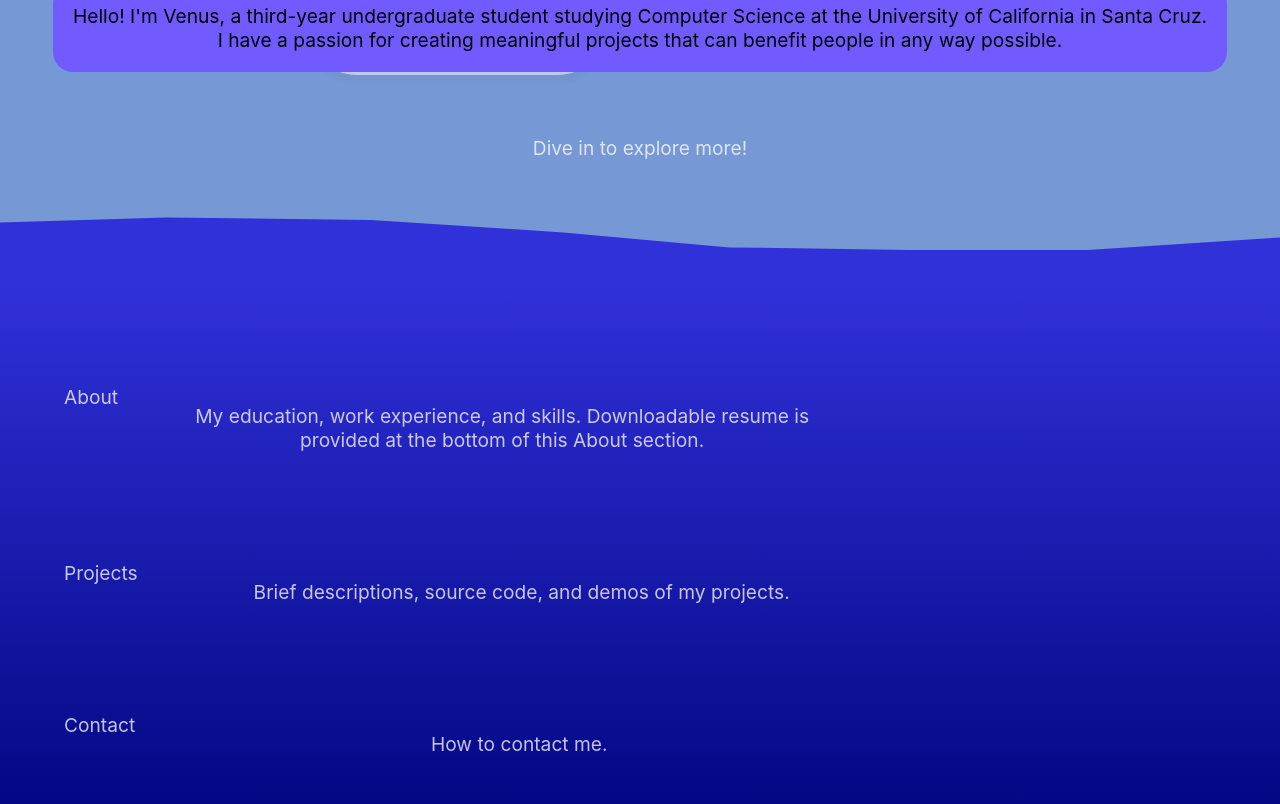
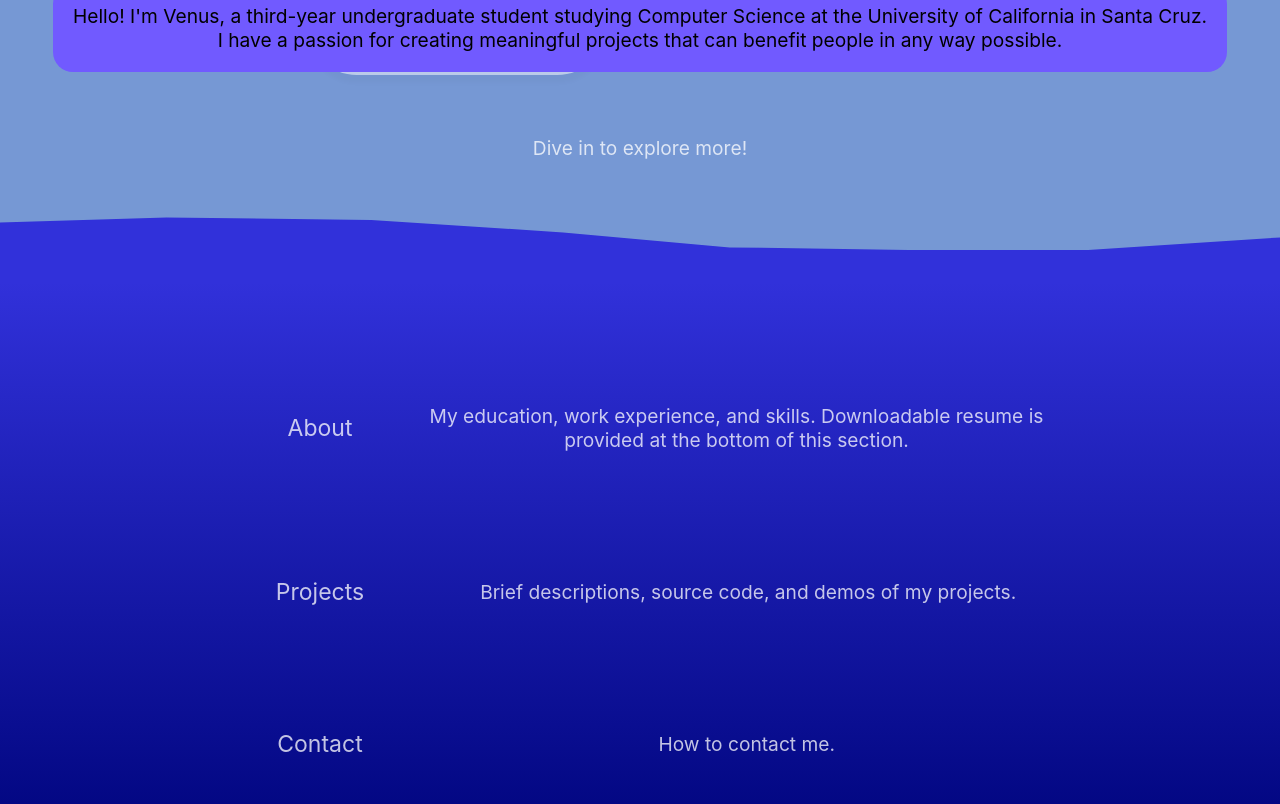
Before and after one commit to venuswku/venuswku.github.io, a React (Create React App) app: page / in a window 1280 px wide. Shown: the part 340-1144 px from the top of the page. Built offline with nearby package versions, Linux system fonts and the light colour scheme.

Commit message:
linked sections in website guide to its corresponding page when clicked

```diff
--- a/src/Pages/Home.css
+++ b/src/Pages/Home.css
@@ -99,10 +99,10 @@
 
 .wave-background {
     width: 100%;
-    color: rgba(255, 255, 255, 0.755);
     background: transparent;
 }
 .dive {
+    color: rgba(255, 255, 255, 0.755);
     cursor: pointer;
 }
 .wave {
@@ -128,13 +128,20 @@
     padding: 1% 5% 5% 5%;
 }
 .website-section {
+    color: rgba(255, 255, 255, 0.755);
+    text-decoration: none;
     cursor: pointer;
     margin-top: 7%;
     display: flex;
+    flex-direction: row;
+    justify-content: center;
+    align-items: center;
+}
+.section-name {
+    font-size: larger;
 }
 .section-description {
     width: 50%;
     text-align: center;
     padding: 0 5%;
-    justify-self: right;
 }
--- a/src/Pages/Home.js
+++ b/src/Pages/Home.js
@@ -2,6 +2,7 @@ import React from 'react';
 import './Home.css';
 import { makeStyles } from '@material-ui/core/styles';
 import { SentimentSatisfiedRounded } from '@material-ui/icons';
+import { NavLink } from "react-router-dom";
 
 const useStyles = makeStyles((theme) => ({
     smileIcon: {
@@ -30,18 +31,18 @@ const Home = () => {
                 <div className="dive" onClick={scrollToOcean}>Dive in to explore more!</div>
                 <div className="wave"></div>
                 <div className="website-guide">
-                    <div className="website-section" ref={oceanRef}>
-                        About
-                        <p className="section-description">My education, work experience, and skills. Downloadable resume is provided at the bottom of this About section.</p>
-                    </div>
-                    <div className="website-section">
-                        Projects
+                    <NavLink exact to="/about" className="website-section" ref={oceanRef}>
+                        <div className="section-name">About</div>
+                        <p className="section-description">My education, work experience, and skills. Downloadable resume is provided at the bottom of this section.</p>
+                    </NavLink>
+                    <NavLink exact to="/projects" className="website-section">
+                        <div className="section-name">Projects</div>
                         <p className="section-description">Brief descriptions, source code, and demos of my projects.</p>
-                    </div>
-                    <div className="website-section">
-                        Contact
+                    </NavLink>
+                    <NavLink exact to="/contact" className="website-section">
+                        <div className="section-name">Contact</div>
                         <p className="section-description">How to contact me.</p>
-                    </div>
+                    </NavLink>
                 </div>
             </div>
         </div>
```
